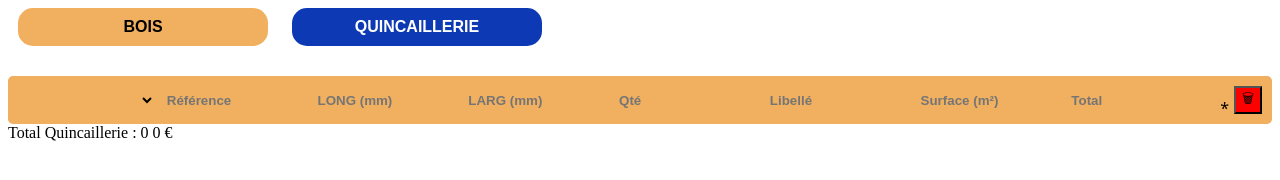
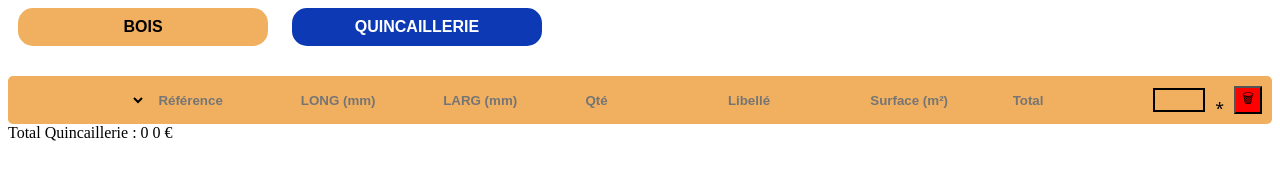
Before and after one commit to Djabrail-Khapizov/Phase-2-Stage, a website: page index.html in a window 1280 px wide. Both pictures are taken after a click on the button "BOIS". Drawn offline with Linux system fonts and the light colour scheme; no server answers.

Commit message:
rectangle

```diff
--- a/src/script.js
+++ b/src/script.js
@@ -378,18 +378,39 @@ function ajouterLigneBois(boisData) {
     prixTotalBois.placeholder = "Total";
     prixTotalBois.disabled = true;
 
+    // Création du rectangle avec différents états
+    const rectangle = document.createElement("div");
+    rectangle.style.width = "75%"; // Largeur du rectangle
+    rectangle.style.height = "20px"; // Hauteur du rectangle
+    rectangle.style.border = "2px solid black"; // Bordure noire par défaut
+    rectangle.style.marginRight = "10px"; // Marge pour espacer le rectangle des autres éléments
+
+    const rectangleStates = [
+        { border: "2px solid black" },
+        { border: "2px solid black", borderLeft: "4px solid blue" },
+        { border: "2px solid black", borderBottom: "4px solid blue" },
+        { border: "3px solid blue" }
+
+    ];
+    let currentRectIndex = 0;
+
+    rectangle.addEventListener("click", () => {
+        currentRectIndex = (currentRectIndex + 1) % rectangleStates.length;
+        Object.assign(rectangle.style, rectangleStates[currentRectIndex]);
+    });
+
     const specialCharsDiv = document.createElement("div");
     specialCharsDiv.style.cursor = "pointer";
 
-// Initialiser avec le premier caractère
+    // Initialiser avec le premier caractère
     const specialCharacters = ["\u204e", "\u21ae", "\u2195"];
     let currentCharIndex = 0; // Indice du caractère actuellement affiché
     specialCharsDiv.textContent = specialCharacters[currentCharIndex];
 
     specialCharsDiv.addEventListener("click", () => {
-    // Incrémenter l'indice du caractère
+        // Incrémenter l'indice du caractère
         currentCharIndex = (currentCharIndex + 1) % specialCharacters.length;
-    // Mettre à jour le texte du div avec le caractère suivant
+        // Mettre à jour le texte du div avec le caractère suivant
         specialCharsDiv.textContent = specialCharacters[currentCharIndex];
     });
 
@@ -457,11 +478,13 @@ function ajouterLigneBois(boisData) {
     nouvelleLigne.appendChild(libelleBois);
     nouvelleLigne.appendChild(surfaceBois); // Ajout du champ de surface
     nouvelleLigne.appendChild(prixTotalBois); // Ajout du champ de prix total
+    nouvelleLigne.appendChild(rectangle); // Ajout du rectangle avant les caractères spéciaux
     nouvelleLigne.appendChild(specialCharsDiv); // Ajout de la zone des caractères spéciaux
     nouvelleLigne.appendChild(deleteButton);
 
     ligneBois.appendChild(nouvelleLigne);
 }
+
 
 
 
--- a/src/style.css
+++ b/src/style.css
@@ -81,5 +81,5 @@
 }
 
 .delete-button {
-    margin-left: 5px;
+    margin-left: 10px;
 }
```
